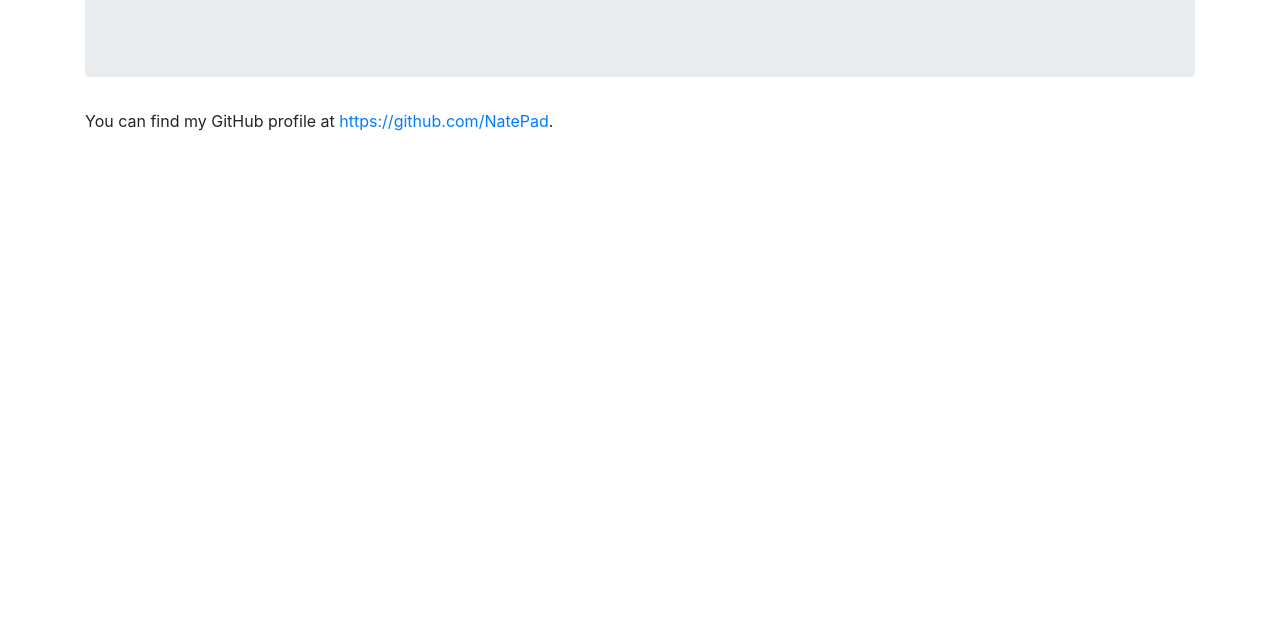
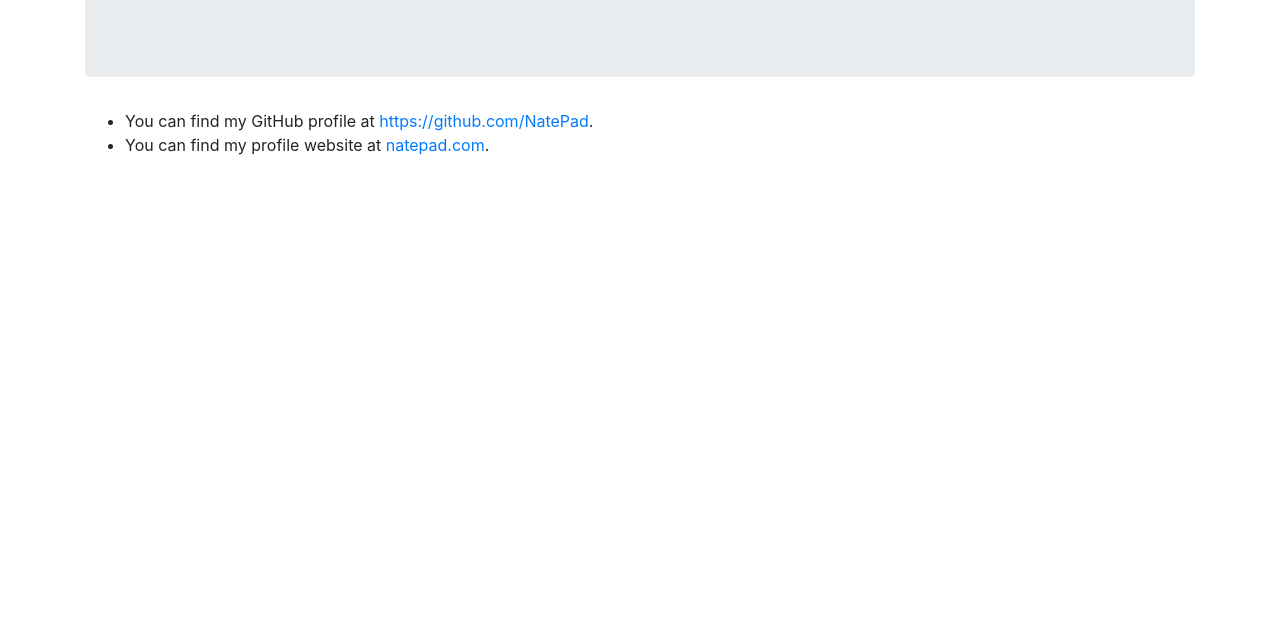
Before and after one commit to NatePad/NatePad.github.io, a plain HTML site: page index.html in a window 1280 px wide. Shown: the part 172-800 px from the top of the page. Drawn offline with nearby package versions, Linux system fonts and the light colour scheme.

Commit message:
Added link to my profile website.

```diff
--- a/index.html
+++ b/index.html
@@ -12,7 +12,10 @@
     <h1 class="display-4">Hello, world!</h1>
     <p class="lead">Welcome to my GitHub profile page!</p>
   </div>
-  <p>You can find my GitHub profile at <a href="https://github.com/NatePad" target="_blank">https://github.com/NatePad</a>.</p>
+  <ul>
+    <li>You can find my GitHub profile at <a href="https://github.com/NatePad" target="_blank">https://github.com/NatePad</a>.</li>
+    <li>You can find my profile website at <a href="http://natepad.com/" target="_blank">natepad.com</a>.</li>
+  </ul>
 </div>
 </body>
 </html>
```
